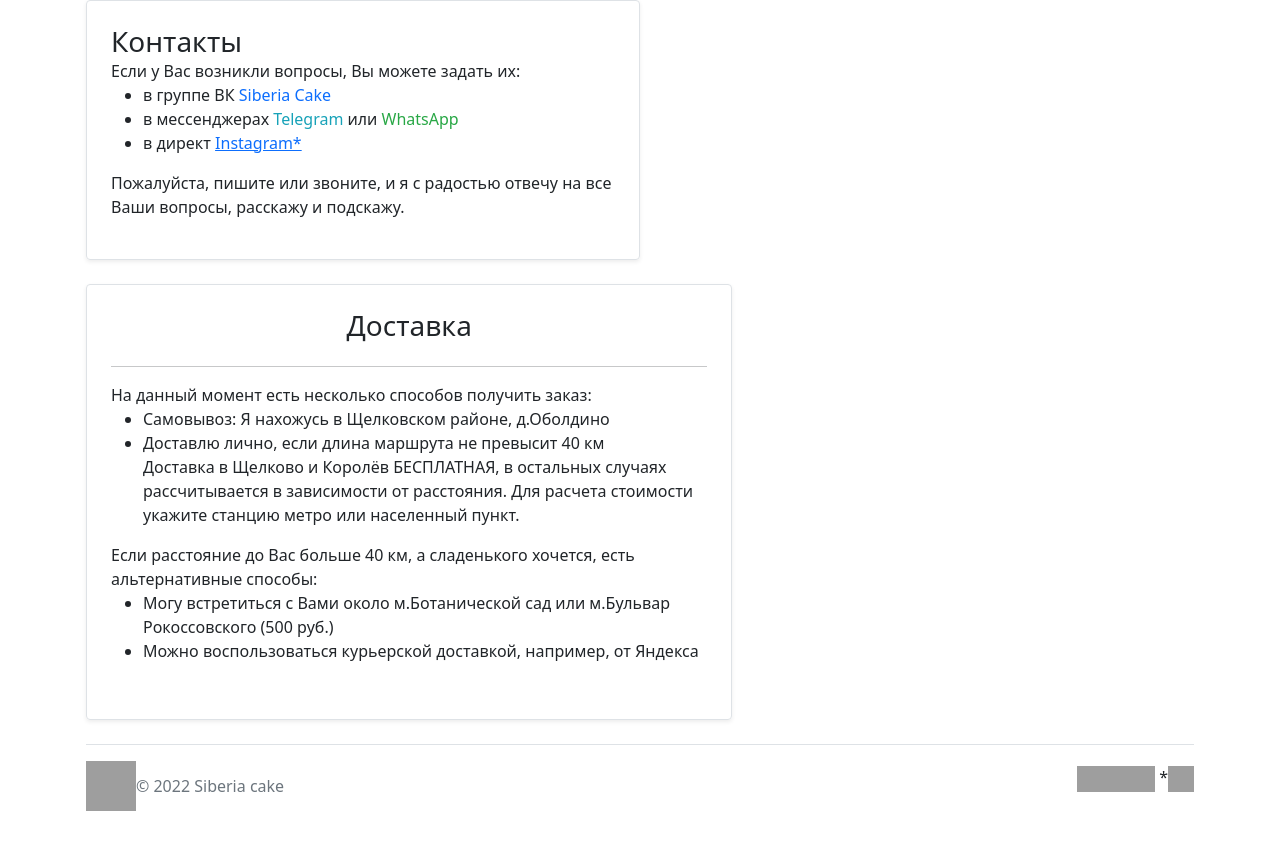
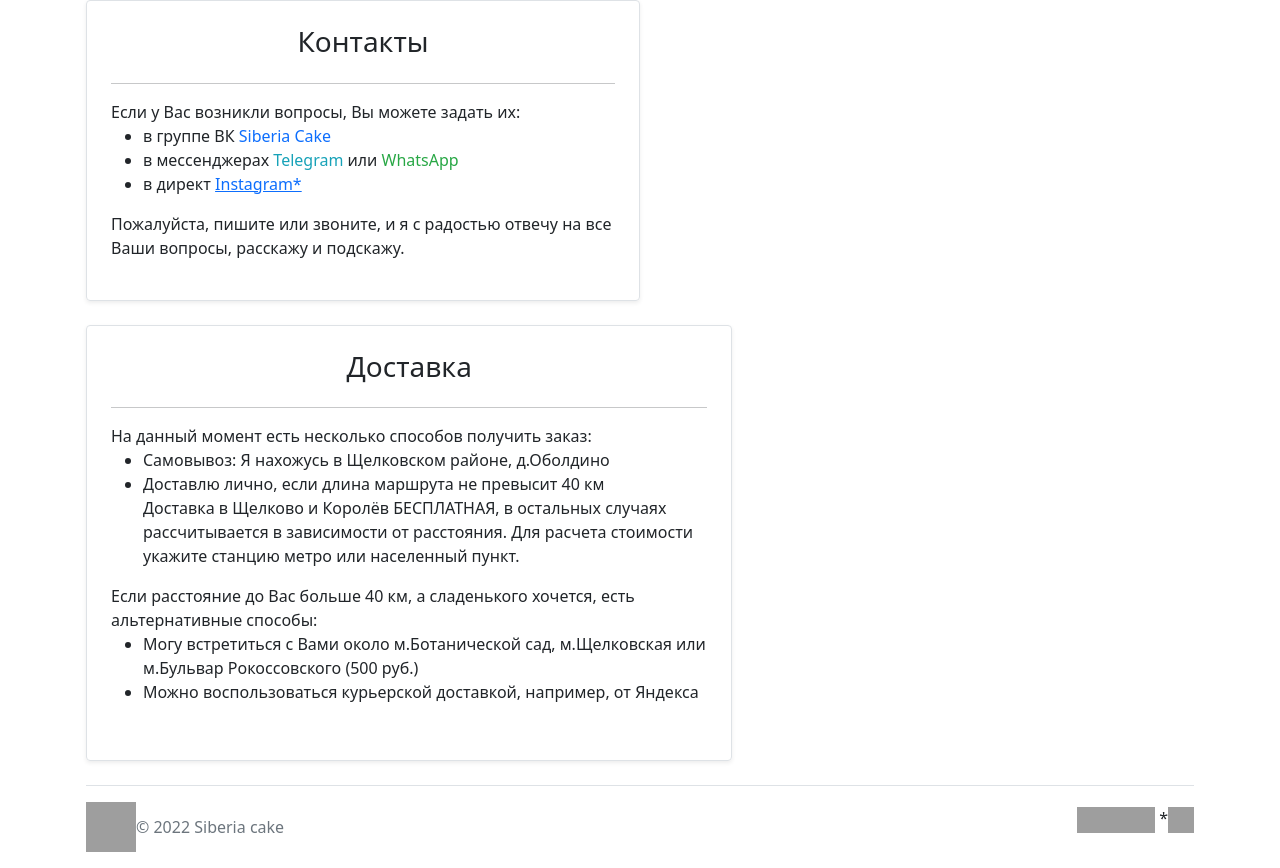
Before and after one commit to Alex9568rus/stand, a Django app: page /contacts/ in a window 1280 px wide. Shown: the part 72-940 px from the top of the page. Before the commit the page ends 883 px from the top, so only its background shows below. Run offline with Django 4.2, Linux system fonts and the light colour scheme; some libraries are stand-ins or nearby versions; grey boxes are pictures that could not be loaded.

Commit message:
update contacts

```diff
--- a/stand/templates/products/contacts.html
+++ b/stand/templates/products/contacts.html
@@ -5,7 +5,8 @@
             <div class="col-md-6">
                 <div class="row g-0 border rounded overflow-hidden flex-md-row mb-4 shadow-sm h-md-250 position-relative">
                     <div class="col p-4 d-flex flex-column position-static">
-                        <h3 class="mb-0">Контакты</h3>
+                        <h3 style="text-align: center;">Контакты</h3>
+                        <hr>
                         <p class="card-text mb-auto">
                             Если у Вас возникли вопросы, Вы можете задать их:<br>
                             <ul>
@@ -46,7 +47,7 @@
                         Если расстояние до Вас больше 40 км, а сладенького хочется, есть альтернативные способы:
                         <ul>
                             <li>
-                                Могу встретиться с Вами около м.Ботанической сад или м.Бульвар Рокоссовского (500 руб.)
+                                Могу встретиться с Вами около м.Ботанической сад, м.Щелковская или м.Бульвар Рокоссовского (500 руб.)
                             </li>
                             <li>
                                 Можно воспользоваться курьерской доставкой, например, от Яндекса
```
